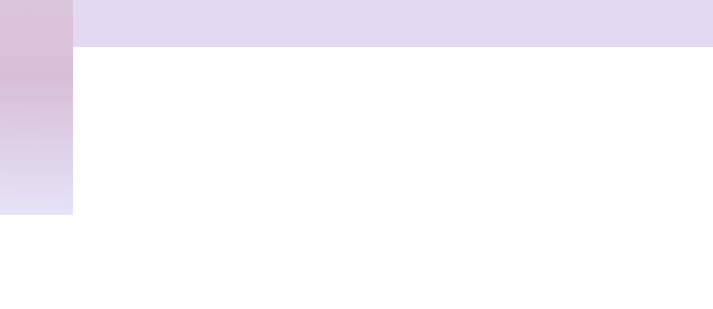
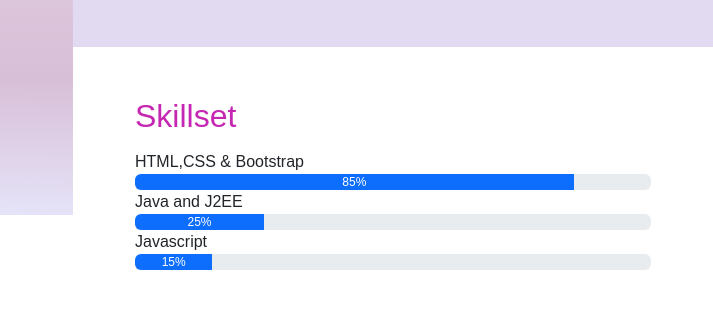
Before and after one commit to tech4commun/Portfolio, a plain HTML site: page index.html in a window 1280 px wide. Shown: the part 585-894 px from the top of the page, 567-1280 px from the left. Before the commit the page ends 800 px from the top, so only its background shows below. Drawn offline with nearby package versions, Linux system fonts and the light colour scheme; a web font is replaced by a local one.

Commit message:
Adding subsection skillsets and label progress bar from bootstrap

```diff
--- a/index.html
+++ b/index.html
@@ -88,7 +88,33 @@
           </div>
         </div>
       </section>
-
+      <section class="section-wrapper">
+        <div class="class container-fluid">
+          <div class="row">
+            <div class="class col-md-12">
+              <div class="class section-title">
+                <h2>Skillset</h2>
+              </div>
+            </div>
+          </div>
+          <div class="row">
+            <div class="col-md-12">
+              <label for="">HTML,CSS & Bootstrap</label>
+            <div class="progress" role="progressbar" aria-label="Example with label" aria-valuenow="25" aria-valuemin="0" aria-valuemax="100">
+              <div class="progress-bar" style="width: 85%">85%</div>
+            </div>
+            <label for="">Java and J2EE</label>
+            <div class="progress" role="progressbar" aria-label="Example with label" aria-valuenow="25" aria-valuemin="0" aria-valuemax="100">
+              <div class="progress-bar" style="width: 25%">25%</div>
+            </div>
+            <label for="">Javascript</label>
+            <div class="progress" role="progressbar" aria-label="Example with label" aria-valuenow="25" aria-valuemin="0" aria-valuemax="100">
+              <div class="progress-bar" style="width: 15%">15%</div>
+            </div>
+            </div>
+          </div>
+        </div>
+      </section>
     </div>
   </div>
 </div>
```
